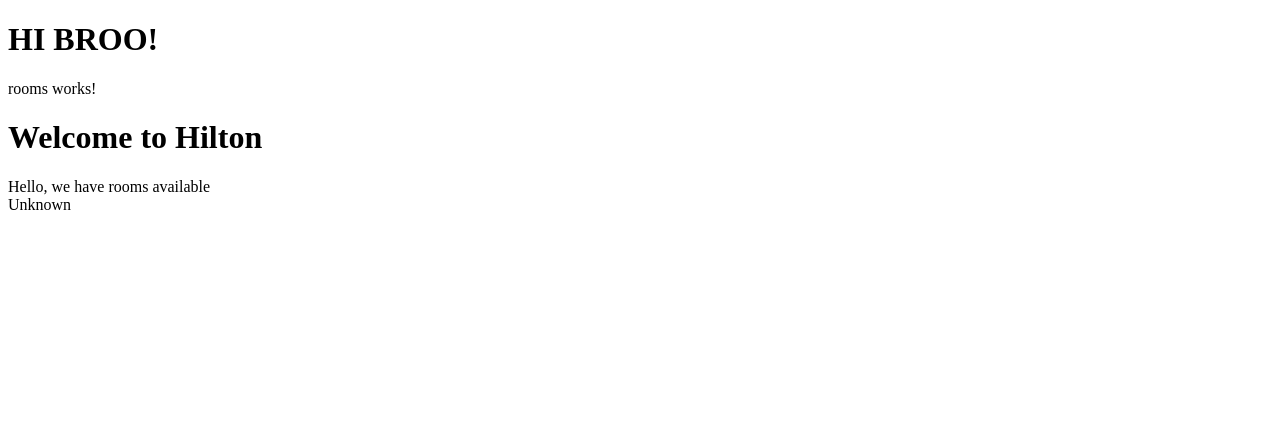
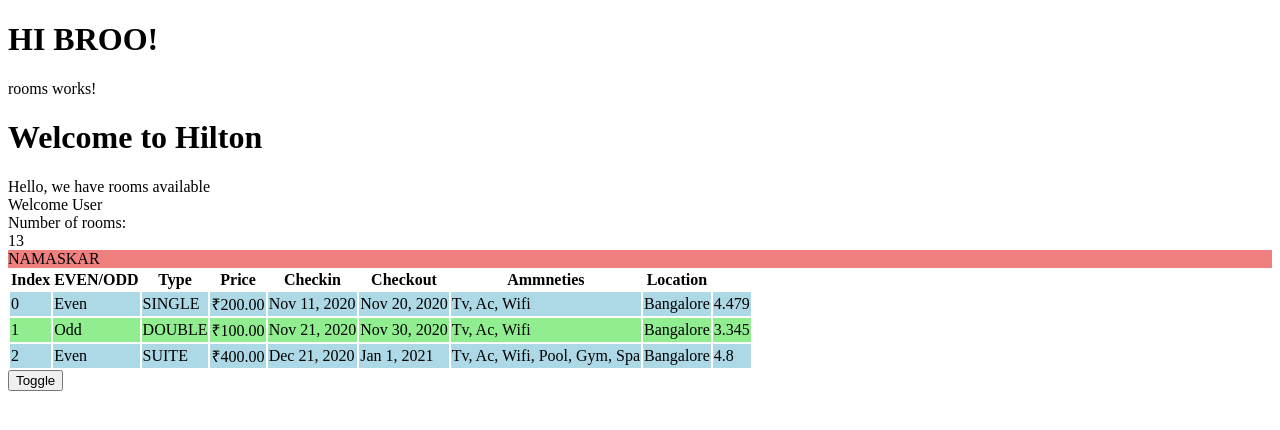
Before and after one commit to SamyakPaharia/hotelinventoryapp, an Angular app: page / in a window 1280 px wide. Shown: the top 430 px of the page. Built offline with nearby package versions, Linux system fonts and the light colour scheme.

Commit message:
Learnt Angular Pipes

```diff
--- a/src/app/rooms/rooms.component.html
+++ b/src/app/rooms/rooms.component.html
@@ -4,27 +4,21 @@
 <div *ngIf="rooms.availableRooms > 0">Hello, we have rooms available</div>
 
 <div [ngSwitch]="role">
-
   <div *ngSwitchCase="'admin'">Welcome Admin</div>
   <div *ngSwitchCase="'user'">Welcome User</div>
   <div *ngSwitchDefault>Unknown</div>
-
-
-
 </div>
 
-<div *ngIf="hideRooms">
+<!-- <div *ngIf="hideRooms">
   Number of rooms:
-  <div>{{ numberOfRooms }}</div>
-
-
+  <div>{{ numberOfRooms }}</div> -->
 
   <div [hidden]="hideRooms">
     Number of rooms:
     <div [innerText]="numberOfRooms"></div>
   </div>
 
-<div [ngClass]="hideRooms? 'even':'odd'"> NAMASKAR</div>
+  <div [ngClass]="hideRooms ? 'even' : 'odd'">NAMASKAR</div>
 
   <!-- <div *ngIf="!hideRooms">
     Number of rooms: <div>{{ numberOfRooms }}</div>
@@ -52,12 +46,13 @@
         >
           <td>{{ i }}</td>
           <td>{{ e ? "Even " : "Odd " }}</td>
-        <td>{{ room.type }}</td>
-        <td>{{ room.price }}</td>
-        <td>{{ room.checkin }}</td>
-        <td>{{ room.checkout }}</td>
-        <td>{{ room.ammenties }}</td>
+          <td>{{ room.type | uppercase}}</td>
+          <td>{{ room.price | currency: 'INR' }}</td>
+          <td>{{ room.checkin | date }}  </td>
+          <td>{{ room.checkout | date}}</td>
+          <td>{{ room.ammenties | titlecase}}</td>
           <td>{{ room.location }}</td>
+          <td>{{room.rating | number: '1.1-3'}}</td>
         </tr>
       </tbody>
     </table>
--- a/src/app/rooms/rooms.component.ts
+++ b/src/app/rooms/rooms.component.ts
@@ -14,7 +14,7 @@
   hotelName = 'Hilton';
   numberOfRooms = 13;
   hideRooms: boolean = false;
-  role: string = 'userssss';
+  role: string = 'user';
 
   rooms: Rooms = {
     availableRooms: 10,
@@ -24,28 +24,31 @@
 
   roomList: RoomsList[] = [{
     type: 'Single',
-    checkin: new Date(),
-    checkout: new Date(),
+    checkin: new Date('11-Nov-2020'),
+    checkout: new Date('20-Nov-2020'),
     ammenties: 'TV, AC, Wifi',
     price: 200,
-    location: 'Bangalore'
+    location: 'Bangalore',
+    rating: 4.4789
   },
   {
     type: 'Double',
-    checkin: new Date(),
-    checkout: new Date(),
+    checkin: new Date('21-Nov-2020'),
+    checkout: new Date('30-Nov-2020'),
     ammenties: 'TV, AC, Wifi',
     price: 100,
-    location: 'Bangalore'
+    location: 'Bangalore',
+    rating: 3.345
   },
 
   {
     type:'Suite',
-    checkin: new Date(),
-    checkout: new Date(),
-    ammenties: 'TV, AC, Wifi',
+    checkin: new Date('21-Dec-2020'),
+    checkout: new Date('01-Jan-2021'),
+    ammenties: 'TV, AC, Wifi, pool, gym, spa',
     price: 400,
-    location: 'Bangalore'
+    location: 'Bangalore',
+    rating: 4.8
   }
 ]
 
--- a/src/app/rooms/rooms.ts
+++ b/src/app/rooms/rooms.ts
@@ -15,4 +15,5 @@
     ammenties: string;
     price: number;
     location: string;
+    rating : number;
 }
```
Lines whose indentation alone changed are shown as unchanged.
